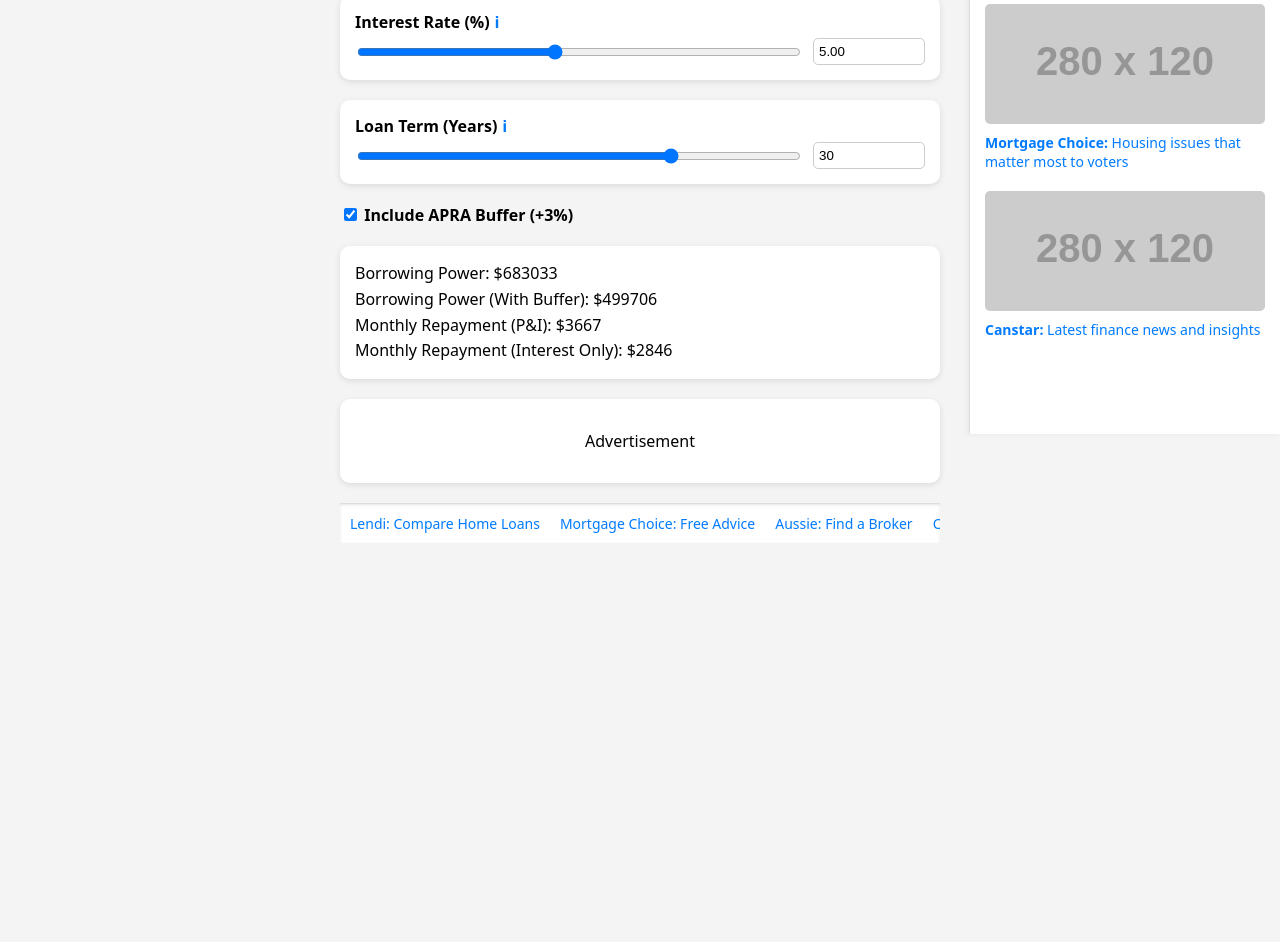
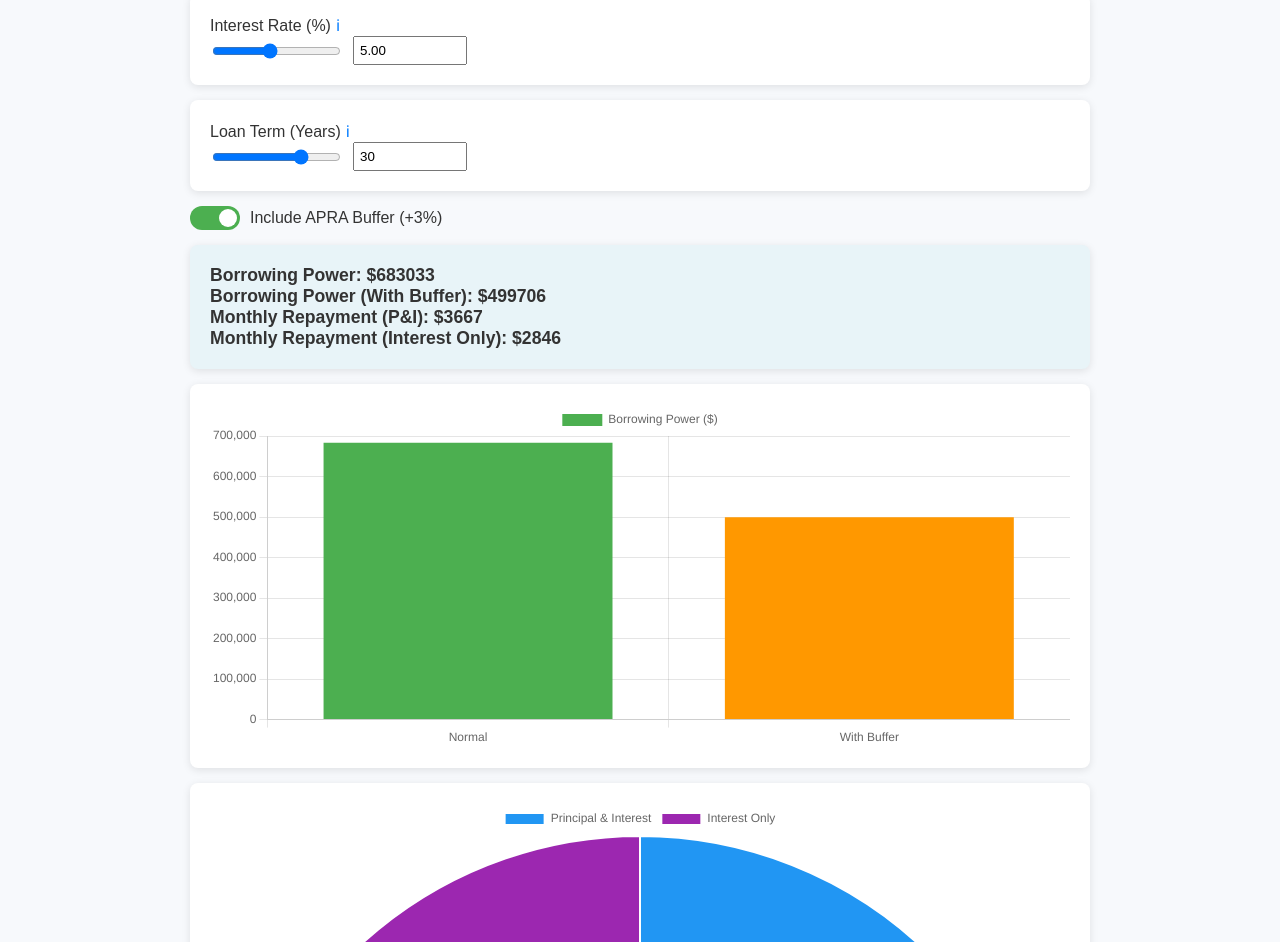
Before and after one commit to dowling-alexander/homeloanmate, a plain HTML site: page index.html in a window 1280 px wide. Shown: the part 316-1258 px from the top of the page. Before the commit the page ends 879 px from the top, so only its background shows below. Drawn offline with nearby package versions, Linux system fonts and the light colour scheme; placeholder pictures from the web are drawn by us.

Commit message:
updated with charts

```diff
--- a/index.html
+++ b/index.html
@@ -8,6 +8,7 @@
   <meta name="keywords" content="borrowing power calculator, home loan Australia, mortgage estimate" />
   <meta name="robots" content="index, follow" />
   <link rel="stylesheet" href="styles.css" />
+  <script src="https://cdn.jsdelivr.net/npm/chart.js"></script>
 </head>
 <body>
   <div class="container">
@@ -50,7 +51,11 @@
     </div>
 
     <div class="toggle-container">
-      <label><input type="checkbox" id="bufferToggle" checked /> Include APRA Buffer (+3%)</label>
+      <label class="switch">
+        <input type="checkbox" id="bufferToggle" checked />
+        <span class="slider round"></span>
+      </label>
+      <span>Include APRA Buffer (+3%)</span>
     </div>
 
     <div class="card result" id="results">
@@ -60,9 +65,12 @@
       Monthly Repayment (Interest Only): $0
     </div>
 
-    <div class="card ad-container" style="text-align:center;">
-      <p>Advertisement</p>
-      <!-- Google AdSense code will go here -->
+    <div class="card">
+      <canvas id="borrowingChart" height="120"></canvas>
+    </div>
+
+    <div class="card">
+      <canvas id="repaymentChart" height="120"></canvas>
     </div>
 
     <div class="affiliate-scroller">
@@ -73,24 +81,6 @@
     </div>
   </div>
 
-  <div class="sidebar-scroller">
-    <h3>Latest from Our Partners</h3>
-    <div class="scroll-content">
-      <a href="https://www.brokernews.com.au/news/breaking-news/lendi-group-unveils-aussie-brand-makeover-286829.aspx" target="_blank">
-        <img src="https://via.placeholder.com/280x120?text=Lendi+Preview" alt="Lendi article" class="preview-img" />
-        <strong>Lendi:</strong> Aussie brand makeover aims for full-service ecosystem
-      </a>
-      <a href="https://www.mortgagechoice.com.au/about-us/media-centre/media-releases/mortgage-choice-home-loan-report-the-housing-issues-that-matter-most-to-voters/" target="_blank">
-        <img src="https://via.placeholder.com/280x120?text=Mortgage+Choice" alt="Mortgage Choice article" class="preview-img" />
-        <strong>Mortgage Choice:</strong> Housing issues that matter most to voters
-      </a>
-      <a href="https://www.canstar.com.au/finance-news/" target="_blank">
-        <img src="https://via.placeholder.com/280x120?text=Canstar+Finance+News" alt="Canstar article" class="preview-img" />
-        <strong>Canstar:</strong> Latest finance news and insights
-      </a>
-    </div>
-  </div>
-
   <script src="script.js"></script>
 </body>
 </html>
--- a/script.js
+++ b/script.js
@@ -33,6 +33,45 @@ document.querySelectorAll('.info-icon').forEach(icon => {
   });
 });
 
+let borrowingChart, repaymentChart;
+
+function initCharts() {
+  const ctx1 = document.getElementById('borrowingChart').getContext('2d');
+  const ctx2 = document.getElementById('repaymentChart').getContext('2d');
+
+  borrowingChart = new Chart(ctx1, {
+    type: 'bar',
+    data: {
+      labels: ['Normal', 'With Buffer'],
+      datasets: [{
+        label: 'Borrowing Power ($)',
+        backgroundColor: ['#4CAF50', '#FF9800'],
+        data: [0, 0]
+      }]
+    },
+    options: { responsive: true }
+  });
+
+  repaymentChart = new Chart(ctx2, {
+    type: 'pie',
+    data: {
+      labels: ['Principal & Interest', 'Interest Only'],
+      datasets: [{
+        backgroundColor: ['#2196F3', '#9C27B0'],
+        data: [0, 0]
+      }]
+    },
+    options: { responsive: true }
+  });
+}
+
+function updateCharts(bp, bpBuffer, piMonthly, ioMonthly) {
+  borrowingChart.data.datasets[0].data = [bp, bpBuffer];
+  repaymentChart.data.datasets[0].data = [piMonthly, ioMonthly];
+  borrowingChart.update();
+  repaymentChart.update();
+}
+
 function calculate() {
   const income = parseFloat(incomeInput.value);
   const expenses = parseFloat(expensesInput.value);
@@ -42,6 +81,7 @@ function calculate() {
 
   if (expenses * 12 >= income) {
     resultsDiv.innerHTML = `<span style="color:red;">Error: Monthly expenses exceed or equal annual income!</span>`;
+    updateCharts(0, 0, 0, 0);
     return;
   }
 
@@ -65,6 +105,9 @@ function calculate() {
     Monthly Repayment (P&I): $${piMonthly.toFixed(0)}<br />
     Monthly Repayment (Interest Only): $${ioMonthly.toFixed(0)}
   `;
+
+  updateCharts(borrowingPower, borrowingPowerWithBuffer, piMonthly, ioMonthly);
 }
 
+initCharts();
 calculate();
--- a/styles.css
+++ b/styles.css
@@ -1,11 +1,13 @@
 body {
+  font-family: Arial, sans-serif;
+  background: #f7f9fc;
   margin: 0;
-  font-family: system-ui, sans-serif;
-  background: #f4f4f4;
+  padding: 0;
+  color: #333;
 }
 
 .container {
-  max-width: 600px;
+  max-width: 900px;
   margin: auto;
   padding: 20px;
 }
@@ -17,61 +19,40 @@ h1 {
 
 .card {
   background: #fff;
-  border-radius: 10px;
-  padding: 15px;
-  margin-bottom: 20px;
-  box-shadow: 0 2px 6px rgba(0,0,0,0.1);
-  position: relative;
-}
-
-label {
-  font-weight: bold;
-  display: block;
-  margin-bottom: 5px;
+  padding: 20px;
+  margin-bottom: 15px;
+  border-radius: 8px;
+  box-shadow: 0 2px 8px rgba(0,0,0,0.1);
 }
 
 .slider-container {
   display: flex;
+  gap: 10px;
   align-items: center;
-  gap: 10px;
 }
 
-input[type="range"] {
-  flex: 1;
+.slider-container input[type=number] {
+  width: 100px;
+  padding: 5px;
 }
 
-input[type="number"] {
-  width: 100px;
-  padding: 5px;
-  border: 1px solid #ccc;
-  border-radius: 5px;
+.result {
+  background: #e8f4f8;
+  font-weight: bold;
+  font-size: 1.1em;
 }
 
 .info-icon {
-  font-size: 16px;
+  margin-left: 5px;
+  cursor: pointer;
   color: #007BFF;
-  cursor: pointer;
-  margin-left: 5px;
 }
 
 .tooltip {
   display: none;
-  position: absolute;
-  background: #333;
-  color: #fff;
-  padding: 5px;
-  font-size: 12px;
-  border-radius: 5px;
-  top: -10px;
-  left: 50%;
-  transform: translateX(-50%);
-  max-width: 250px;
-  z-index: 10;
-}
-
-.result {
-  font-size: 16px;
-  line-height: 1.6;
+  font-size: 0.85em;
+  color: #666;
+  margin-top: 5px;
 }
 
 .toggle-container {
@@ -81,72 +62,51 @@ input[type="number"] {
   margin-bottom: 15px;
 }
 
+.switch {
+  position: relative;
+  display: inline-block;
+  width: 50px;
+  height: 24px;
+}
+
+.switch input { display: none; }
+
+.slider.round {
+  position: absolute;
+  cursor: pointer;
+  top: 0; left: 0;
+  right: 0; bottom: 0;
+  background-color: #ccc;
+  transition: .4s;
+  border-radius: 24px;
+}
+
+.slider.round:before {
+  position: absolute;
+  content: "";
+  height: 18px; width: 18px;
+  left: 3px; bottom: 3px;
+  background-color: white;
+  transition: .4s;
+  border-radius: 50%;
+}
+
+input:checked + .slider.round {
+  background-color: #4CAF50;
+}
+
+input:checked + .slider.round:before {
+  transform: translateX(26px);
+}
+
 .affiliate-scroller {
   display: flex;
-  overflow-x: auto;
-  white-space: nowrap;
-  background: #fff;
-  padding: 10px;
-  border-top: 1px solid #ddd;
-  box-shadow: inset 0 1px 3px rgba(0,0,0,0.1);
+  gap: 15px;
+  flex-wrap: wrap;
+  font-size: 0.9em;
 }
 
 .affiliate-scroller a {
-  display: inline-block;
-  margin-right: 20px;
-  font-size: 14px;
-  color: #007BFF;
-  text-decoration: none;
-  flex-shrink: 0;
-}
-
-.affiliate-scroller a:hover {
-  text-decoration: underline;
-}
-
-.sidebar-scroller {
-  position: fixed;
-  top: 80px;
-  right: 0;
-  width: 280px;
-  height: 80vh;
-  overflow-y: auto;
-  background: #fff;
-  border-left: 1px solid #ddd;
-  box-shadow: -2px 0 5px rgba(0,0,0,0.05);
-  padding: 15px;
-  font-size: 14px;
-  z-index: 100;
-}
-
-.sidebar-scroller h3 {
-  margin-top: 0;
-  font-size: 16px;
-  color: #333;
-}
-
-.scroll-content a {
-  display: block;
-  margin-bottom: 20px;
   color: #007BFF;
   text-decoration: none;
 }
-
-.scroll-content a:hover {
-  text-decoration: underline;
-}
-
-.preview-img {
-  width: 100%;
-  height: auto;
-  max-height: 120px;
-  object-fit: cover;
-  border-radius: 5px;
-  margin-bottom: 5px;
-}
-
-@media (max-width: 768px) {
-  .sidebar-scroller {
-    display: none;
-  }
-}
```
